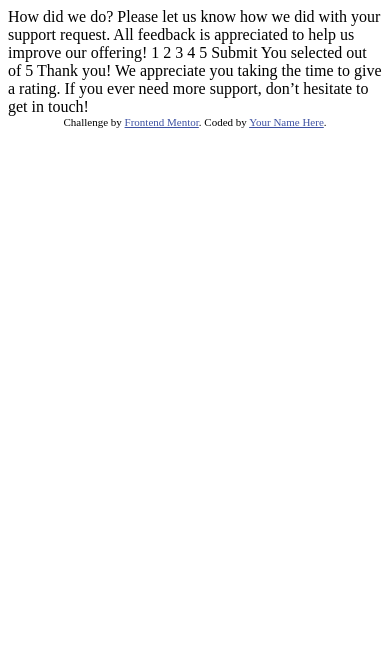
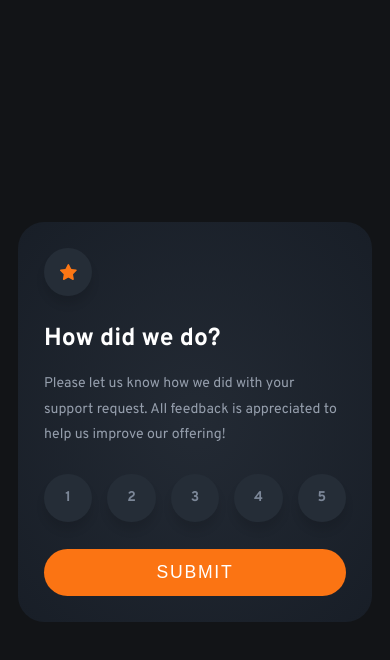
Before and after one commit to Abu-Sman/Interactive-rating-component, a plain HTML site: page index.html in a window 390 px wide. Drawn offline with Linux system fonts and the light colour scheme.

Commit message:
Completed challenge

```diff
--- a/index.html
+++ b/index.html
@@ -1,49 +1,80 @@
 <!DOCTYPE html>
 <html lang="en">
   <head>
-  <meta charset="UTF-8">
-  <meta name="viewport" content="width=device-width, initial-scale=1.0"> <!-- displays site properly based on user's device -->
+    <meta charset="UTF-8" />
+    <meta name="viewport" content="width=device-width, initial-scale=1.0" />
+    <!-- displays site properly based on user's device -->
 
-  <link rel="icon" type="image/png" sizes="32x32" href="./images/favicon-32x32.png">
+    <link
+      rel="icon"
+      type="image/png"
+      sizes="32x32"
+      href="./images/favicon-32x32.png"
+    />
+    <link rel="preconnect" href="https://fonts.googleapis.com" />
+    <link rel="preconnect" href="https://fonts.gstatic.com" crossorigin />
+    <link
+      href="https://fonts.googleapis.com/css2?family=Overpass:ital,wght@0,100..900;1,100..900&display=swap"
+      rel="stylesheet"
+    />
+    <link rel="stylesheet" href="style.css" />
 
     <title>Frontend Mentor | Interactive rating component</title>
-
-  <!-- Feel free to remove these styles or customise in your own stylesheet 👍 -->
-  <style>
-    .attribution { font-size: 11px; text-align: center; }
-    .attribution a { color: hsl(228, 45%, 44%); }
-  </style>
   </head>
   <body>
-
     <!-- Rating state start -->
-
-  How did we do?
-
-  Please let us know how we did with your support request. All feedback is appreciated
-  to help us improve our offering!
-
-  1 2 3 4 5
-
-  Submit
-
+    <div class="container">
+      <article class="rating-component">
+        <div class="rating-state">
+          <div class="icon-box">
+            <img class="icon" src="./images/icon-star.svg" alt="star icon" />
+          </div>
+          <h2 class="rating-heading">How did we do?</h2>
+          <p class="rating-text">
+            Please let us know how we did with your support request. All
+            feedback is appreciated to help us improve our offering!
+          </p>
+          <div class="rating-box">
+            <div class="number-box" data-num="1">
+              <span class="number">1</span>
+            </div>
+            <div class="number-box" data-num="2">
+              <span class="number">2</span>
+            </div>
+            <div class="number-box" data-num="3">
+              <span class="number">3</span>
+            </div>
+            <div class="number-box" data-num="4">
+              <span class="number">4</span>
+            </div>
+            <div class="number-box" data-num="5">
+              <span class="number">5</span>
+            </div>
+          </div>
+          <button class="btn">Submit</button>
+        </div>
         <!-- Rating state end -->
 
         <!-- Thank you state start -->
-
-  You selected <!-- Add rating here --> out of 5
-
-  Thank you!
-
-  We appreciate you taking the time to give a rating. If you ever need more support,
-  don’t hesitate to get in touch!
-
+        <div class="thankyou-state hidden">
+          <img
+            src="./images/illustration-thank-you.svg"
+            alt="illustration-thank-you"
+            class="thankyou-img"
+          />
+          <div class="tag">
+            You selected <span class="selected-num">0</span> out of 5
+          </div>
+          <h2 class="thankyou-heading">Thank you!</h2>
+          <p class="thankyou-text">
+            We appreciate you taking the time to give a rating. If you ever need
+            more support, don’t hesitate to get in touch!
+          </p>
+        </div>
+      </article>
+    </div>
     <!-- Thank you state end -->
 
-
-  <div class="attribution">
-    Challenge by <a href="https://www.frontendmentor.io?ref=challenge" target="_blank">Frontend Mentor</a>.
-    Coded by <a href="#">Your Name Here</a>.
-  </div>
+    <script src="script.js"></script>
   </body>
 </html>
--- a/script.js
+++ b/script.js
@@ -0,0 +1,29 @@
+"use strict";
+
+const rating = document.querySelector(".rating-state");
+const thankyou = document.querySelector(".thankyou-state");
+const ratingBox = document.querySelector(".rating-box");
+const numberBoxes = document.querySelectorAll(".number-box");
+const btn = document.querySelector(".btn");
+
+ratingBox.addEventListener("click", function (e) {
+  const clicked = e.target.closest(".number-box");
+  if (!clicked) return;
+
+  // Remove previously selected element.
+  numberBoxes.forEach((numberBox) => numberBox.classList.remove("selected"));
+
+  // Add most recent selected element
+  clicked.classList.add("selected");
+
+  // Take note of the selected rating
+  document.querySelector(
+    ".selected-num"
+  ).textContent = `${clicked.dataset.num}`;
+  console.log(clicked.dataset.num);
+});
+
+btn.addEventListener("click", function () {
+  rating.classList.add("hidden");
+  thankyou.classList.remove("hidden");
+});
--- a/style.css
+++ b/style.css
@@ -0,0 +1,154 @@
+* {
+  margin: 0;
+  padding: 0;
+  box-sizing: border-box;
+}
+
+html {
+  font-size: 62.5%;
+}
+
+body {
+  font-family: "Overpass", sans-serif;
+  font-size: 1.6rem;
+  font-weight: 400;
+}
+
+.container {
+  background-color: #121417;
+  height: 80vh;
+  max-width: 160rem;
+  margin: 10vh auto;
+  padding: 2rem;
+
+  display: flex;
+  align-items: center;
+  justify-content: center;
+}
+
+/* ////////////////////////////// */
+/* Rating State */
+.rating-component {
+  max-width: 42rem;
+  padding: 3rem;
+  border-radius: 3rem;
+  background: radial-gradient(#232a34, #181e27);
+}
+
+.icon-box,
+.number-box {
+  width: 5.5rem;
+  height: 5.5rem;
+  border-radius: 50%;
+  background-color: #252d37;
+  margin-bottom: 3rem;
+  box-shadow: 0 1rem 1rem rgba(0, 0, 0, 0.1);
+
+  display: flex;
+  align-items: center;
+  justify-content: center;
+}
+
+.rating-heading,
+.thankyou-heading {
+  font-size: 2.8rem;
+  font-weight: 700;
+  color: #fff;
+  margin-bottom: 2rem;
+}
+
+.rating-text,
+.thankyou-text {
+  line-height: 1.8;
+  margin-bottom: 3rem;
+  color: #959eac;
+}
+
+.rating-box {
+  display: flex;
+  align-items: center;
+  justify-content: space-between;
+}
+
+.number-box {
+  cursor: pointer;
+}
+
+.number-box:hover {
+  background-color: #fb7413;
+}
+
+.number-box:hover .number {
+  color: #fff;
+}
+
+.selected {
+  background-color: #959eac;
+}
+
+.selected .number {
+  color: #fff;
+}
+
+.number {
+  color: #7c8798;
+  font-weight: 700;
+}
+
+.btn {
+  width: 100%;
+  padding: 1.5rem 3rem;
+  border-radius: 10rem;
+  border: none;
+  font-size: 2rem;
+  letter-spacing: 0.2rem;
+  background-color: #fb7413;
+  color: #fff;
+  text-transform: uppercase;
+  cursor: pointer;
+  transition: all 0.2s;
+}
+
+.btn:hover {
+  background-color: #fff;
+  color: #fb7413;
+}
+
+.hidden {
+  display: none;
+}
+
+/* ////////////////////////////// */
+/* Thank you State */
+.thankyou-state {
+  text-align: center;
+}
+
+.thankyou-img {
+  padding: 2rem 2rem 0;
+  margin-bottom: 3rem;
+}
+
+.tag {
+  display: inline-block;
+  padding: 0.8rem 2rem;
+  border-radius: 10rem;
+  background-color: #262e38;
+  color: #fb7413;
+  margin-bottom: 3rem;
+}
+
+/* ////////////////////////////// */
+/* Media Queries */
+@media screen and (max-width: 92em) {
+  .container {
+    height: 100vh;
+    margin: 0 auto;
+  }
+}
+
+@media screen and (max-width: 30em) {
+  html {
+    font-size: 55%;
+  }
+}
```
Lines whose indentation alone changed are shown as unchanged.
